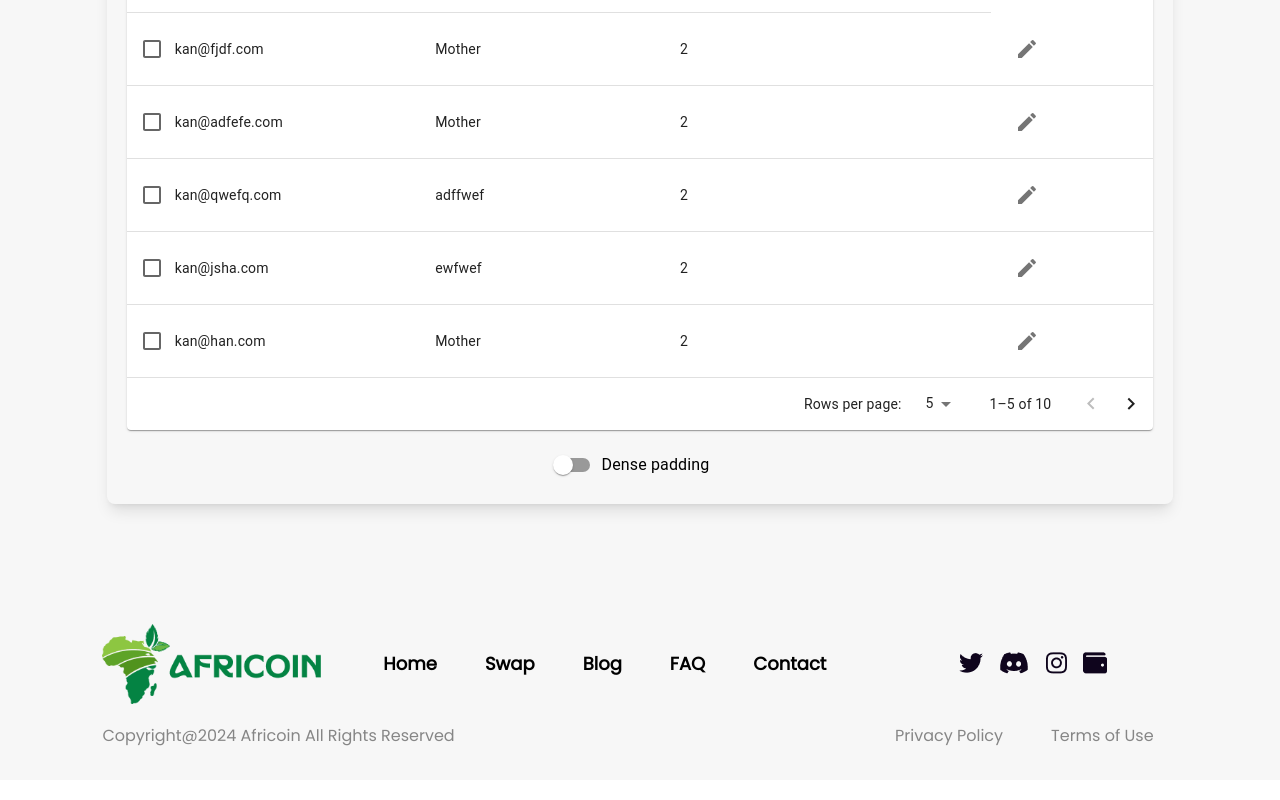
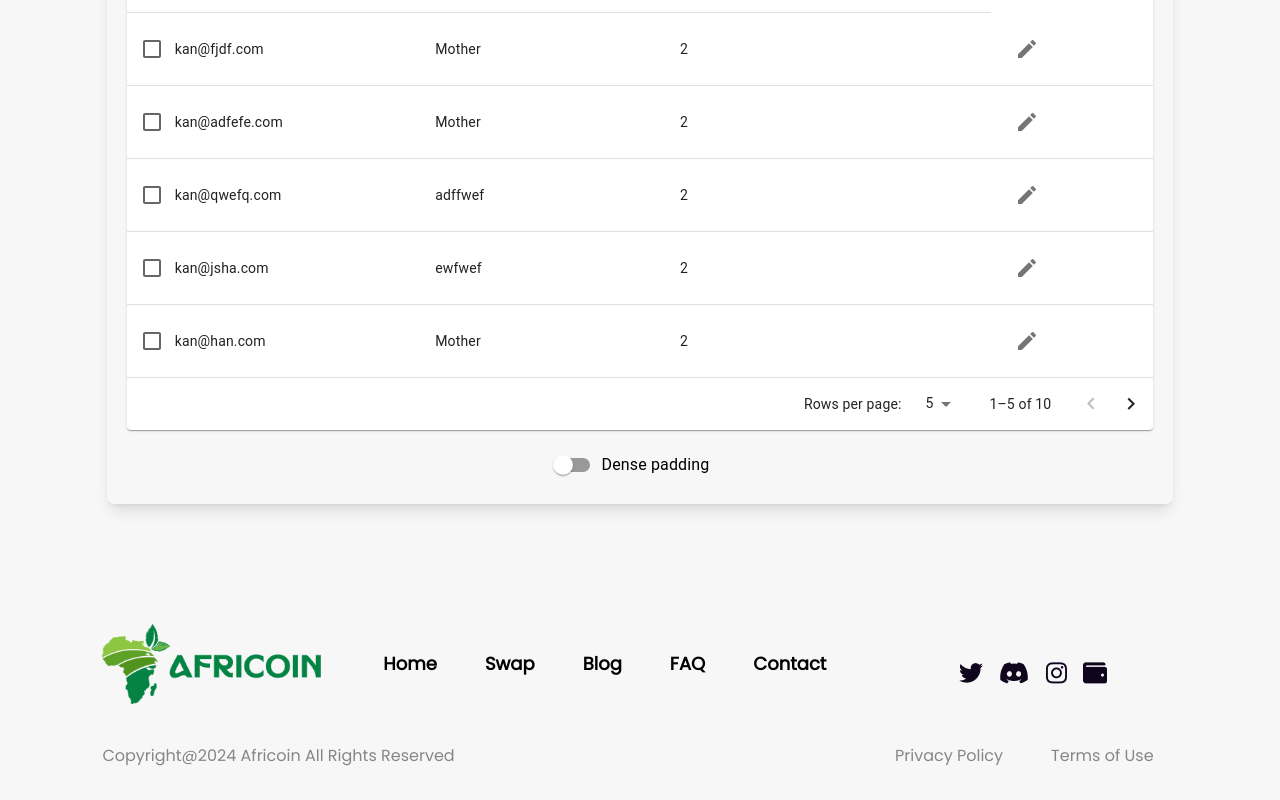
Before and after one commit to HappyLuckYesterday/Africoin-frontend, a React (Create React App) app: page /example in a window 1280 px wide. Shown: the part 397-1197 px from the top of the page. Built offline with nearby package versions, Linux system fonts and the light colour scheme.

Commit message:
updated footer

```diff
--- a/src/components/Footer/Footer.tsx
+++ b/src/components/Footer/Footer.tsx
@@ -70,7 +70,7 @@ const Footer = () => {
           </Link>
         </div>
         <div
-          className={`flex justify-center mx-auto mb-5 ${
+          className={`flex justify-center mx-auto mb-5 mt-5  ${
             location.pathname === "/swap" && "absolute right-40"
           }`}
         >
@@ -93,10 +93,10 @@ const Footer = () => {
           location.pathname === "/swap" && "mt-10"
         }`}
       >
-        <p className="text-[16px] text-[#868686] font-poppins">
+        <p className="mt-5 text-[16px] text-[#868686] font-poppins">
           Copyright@2024 Africoin All Rights Reserved
         </p>
-        <p className="text-[16px] text-[#868686] font-poppins flex">
+        <p className="mt-5 text-[16px] text-[#868686] font-poppins flex">
           <p className="mx-6">Privacy Policy</p>
           <p className="mx-6">Terms of Use</p>
         </p>
```
